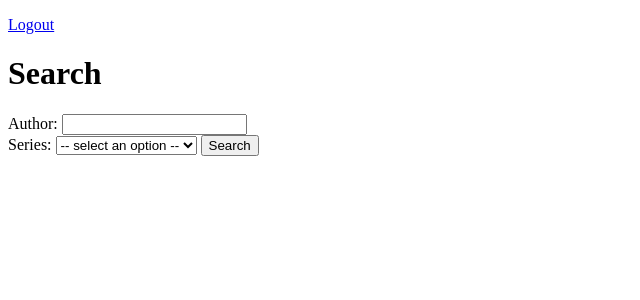
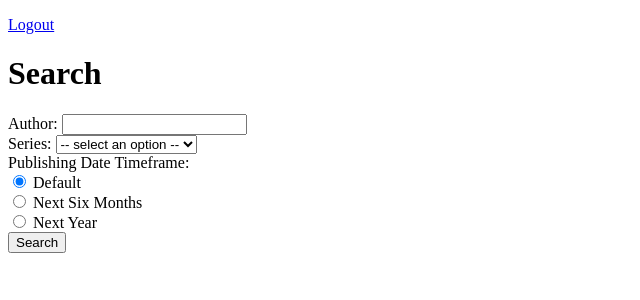
Before and after one commit to sdublish/hackbright-project, a Flask app: page /search in a window 1280 px wide. Shown: the top 300 px of the page, without its empty margins (0-640 px from the left). Run offline with Flask 2, Linux system fonts and the light colour scheme; the visitor is signed in with stand-in values (Sample User, id 1); data that the repository does not hold is empty.

Commit message:
Added date search functionality, worked on series and author info page

```diff
--- a/server.py
+++ b/server.py
@@ -5,6 +5,7 @@ import xml.etree.ElementTree as ET
 
 from flask import Flask, session, request, render_template, redirect, flash, jsonify
 from model import connect_to_db, User, Author, Fav_Author, Series, Fav_Series, db
+from datetime import datetime, timedelta
 
 from flask_debugtoolbar import DebugToolbarExtension
 from jinja2 import StrictUndefined
@@ -16,6 +17,20 @@ app.jinja_env.undefined = StrictUndefined
 app.secret_key = os.environ["FLASK_SECRET_KEY"]
 goodreads_key = os.environ["GOODREADS_API_KEY"]
 google_books_key = os.environ["GOOGLE_BOOKS_API_KEY"]
+
+
+def convert_string_to_datetime(date_string):
+    """ Given a string representing the date, returns a datetime
+    object corresponding to said string."""
+    date_split = date_string.split("-")
+
+     # might make sense to change the order of these if statements around
+    if len(date_split) == 1:
+        return datetime.strptime(date_string, "%Y")
+    elif len(date_split) == 2:
+        return datetime.strptime(date_string, "%Y-%m")
+    else:
+        return datetime.strptime(date_string, "%Y-%m-%d")
 
 
 def get_author_goodreads_info(author_name):
@@ -91,37 +106,80 @@ def get_series_list_by_author(author_id):
 
 def get_last_book_of_series(series_name, series_id):
     payload = {"key": goodreads_key, "id": series_id}
-    response = requests.get(" https://www.goodreads.com/series/show/", params=payload)
+    response = requests.get("https://www.goodreads.com/series/show/", params=payload)
     # also need to do some checks to make sure everything is working well with the API
     tree = ET.fromstring(response.content)
     series_length = tree.find("series").find("primary_work_count").text
-    # series length should be an integer, so I don't need to worry about working with strings, I think
     series_works = list(tree.find("series").find("series_works"))  # a list of all the books in said series
     by_user_position = {}
+
     for work in series_works:
         user_position = work.find("user_position").text
         # user position, at least in a series, seems to be pretty unique
+        # or we can store it in a list and just get the first one out.
         by_user_position[user_position] = work
 
-    title = None
+    title = 'untitled'
     published = None
 
-    while title is None and series_length >= "1":
+    # i am pretty sure I can write this while loop prettier
+    # also, may want to change it so it just looks for a publication date
+    # basically I need to hash out these conditions
+
+    while ('untitled' in title.lower() and published is None) and series_length >= "1":
         work = by_user_position[series_length]  # maybe do get here so i don't get a key error
-        title = work.find("work").find("original_title").text
-        published = work.find("work").find("original_publication_year").text
+        title = work.find("work").find("best_book").find("title").text
+        p_year = work.find("work").find("original_publication_year").text
+        p_month = work.find("work").find("original_publication_month").text
+        p_date = work.find("work").find("original_publication_day").text
+
+        if p_month in ["1", "2", "3", "4", "5", "6", "7", "8", "9"]:
+            p_month = "0" + p_month
+
+        if p_date in ["1", "2", "3", "4", "5", "6", "7", "8", "9"]:
+            p_date = "0" + p_date
+
+        # if statements can definitely be cleaned up
+        if p_year and p_month and p_date:
+            published = "{}-{}-{}".format(p_year, p_month, p_date)
+
+        elif p_year and p_month:
+            published = "{}-{}".format(p_year, p_month)
+
+        elif p_year:
+            published = p_year
+
         series_length = str(int(series_length) - 1)
 
-    # I could do a check here seeing if title is none, and replacing it with something else
+    if published is None:  # if it still can't find a date... look at a different API
+        payload = {"q": title,
+                   "langRestrict": "en",
+                   "printType": "books",
+                   "key": google_books_key
+                   }
+        # might consider some more checks to make sure search is going okay
 
-    print(title, published)
+        r2 = requests.get("https://www.googleapis.com/books/v1/volumes", params=payload)
+        r2_json = r2.json()
+        published = r2_json["items"][0]["volumeInfo"]["publishedDate"]
+        # include the check which is in author search
+
+    most_recent = (title, published)
+    result = None
+
+    pdate = convert_string_to_datetime(published)
+    # add the title and published date to results (most recent)
+
+    # then check to see if datetime object is in between times provided
+    # if it is, add to results (yes, can be duplicate info)
+    # if not ... go to next book and see if it fits criteria
+    # if nothing fits, return something which is like nothing or something like that?
+
+    print(most_recent)
     if "search_history" in session:
-        session["search_history"].append((series_name, title, published))
+        session["search_history"].append((series_name, most_recent))
 
-    return {'title': title, 'published': published}
-
-    # things I need to do: if no publication date is provided, get publication date from Google Books
-    # I need to do a decent amount of data validation here
+    return {'most_recent': most_recent, 'published': published}
 
 
 @app.route("/")
@@ -139,6 +197,13 @@ def show_search():
 def search():
     author = request.form.get("author")
     series_name = request.form.get("series")
+    timeframe = int(request.form.get("timeframe"))
+
+    date = request.form.get("date")
+    date_str = " ".join(date.split()[1:])
+    py_date = datetime.strptime(date_str, "%b %d %Y")
+    td = timedelta(days=timeframe)
+    # td will evaluate as False if days=0
 
     if author and series_name:
         flash("Please enter only one!")
@@ -151,13 +216,12 @@ def search():
                    "printType": "books",
                    "key": google_books_key
                    }
-        # if I want to limit fields I should mess around with requests to see what I get
-        # also I should probably limit how many results I get back. I don't need to comb through
-        # 400 + results... right?
+
         response = requests.get("https://www.googleapis.com/books/v1/volumes", params=payload)
 
         if response.status_code == 200:
             results = response.json()  # returns a very complicated dictionary
+            # can clean up the code here
             next_book = results["items"][0]["volumeInfo"]
 
             next_book_id = results["items"][0]["id"]
@@ -169,8 +233,26 @@ def search():
             # can do another check here to see if request went okay
             results_2 = r2.json()
             published_date = results_2["volumeInfo"]["publishedDate"]
+            pdate = convert_string_to_datetime(published_date)
 
-            # seems like the best way to get thww correct publication info is to go straight to the book. Multiple API calls, yay!
+            most_recent = (next_book["title"], published_date)
+            result = None
+
+            if td:
+                # check to see if book fits in timeframe
+                # if book was published before today, return None (display will be handled later)
+                # if not, loop through books until you do
+                pass
+            else:  # default search
+                result = most_recent
+
+            # might make sense to change the order of these if statements around
+
+            # need some sort of check for the date
+            # add this to results
+
+            # otherwise continue loop
+
             # Also, need to do more data validation stuff here.
 
             print(next_book["title"], published_date)
@@ -188,6 +270,7 @@ def search():
     elif series_name:
         series = Series.query.filter_by(series_name=series_name).first()
         if series.goodreads_id:
+            # will probably need to pass in date/timeframe into this function to make it work
             get_last_book_of_series(series_name, series.goodreads_id)
             # how do I want to do the search for the publication date?
             # do I simply want to do an author search and go from there?
@@ -442,6 +525,7 @@ def signup():
 @app.route("/user/<user_id>")
 def show_profile(user_id):
     user = User.query.get(user_id)
+    # you know, I could probably change this query so it only returns the series_id...
     fav_series_id = [s.series_id for s in Fav_Series.query.filter_by(user_id=user_id).all()]
     series = Series.query.filter(db.not_(Series.series_id.in_(fav_series_id))).all()
     return render_template("user_info.html", user=user, series=series)
@@ -494,6 +578,7 @@ def update_authors():
                     db.session.add(Fav_Author(author_id=author.author_id, user_id=user_id))
                     flash("Successfully added {}".format(author_name))
             else:  # if author is NOT in database
+                # unpack data?
                 goodreads_info = get_author_goodreads_info(author_name)
 
                 if author_name != goodreads_info[1]:  # name entered and name returned from goodreads do not match (indicates typo)
@@ -549,11 +634,11 @@ def update_series():
 
             else:
                 db.session.add(Fav_Series(series_id=series_id, user_id=user_id))
+                flash("Successfully added {}".format(series.series_name))
 
     # maybe figure out I want to handle if the series check fails later...
 
     db.session.commit()
-    flash("Series successfully updated")
     return redirect("/user/{}".format(user_id))
 
 
@@ -577,6 +662,7 @@ def update_fav_series():
 @app.route("/author/<author_id>")
 def show_author_info(author_id):
     author = Author.query.get(author_id)
+    author_info = {}
 
     if author.goodreads_id is None:
         # author.goodreads_id = get_author_goodreads_info(author.authoruthor_name)[0]
@@ -588,26 +674,50 @@ def show_author_info(author_id):
         response = requests.get("https://www.goodreads.com/author/show/", params=payload)
         # if response was successfully made
         tree = ET.fromstring(response.content)
-        author_info = tree.find("author")
-        # info to display: total works, gender, list of series, list of works
-        return render_template("author_info.html", author=author)
+        a_info = tree.find("author")
+        author_info["description"] = a_info.find("about").text
+        # need to clean up description somehow
+        author_info["gender"] = a_info.find("gender").text
+        # might want to modify how the date is shown?
+        author_info["bday"] = a_info.find("born_at").text
+        author_info["dday"] = a_info.find("died_at").text
+
+        return render_template("author_info.html", author=author, info=author_info)
 
     else:
         # display something else
         pass
 
-    return render_template("author_info.html", author=author)
+    return render_template("author_info.html", author=author, info=author_info)
 
 
 @app.route("/series/<series_id>")
 def show_series_info(series_id):
     series = Series.query.get(series_id)
-    # since all series have goodread ids now
-    # can send a request to goodreads to get info!
+    series_info = {}
+
     if series.goodreads_id:
-        pass
+        payload = {"key": goodreads_key, "id": series.goodreads_id}
+        response = requests.get("https://www.goodreads.com/series/show/", params=payload)
 
-    return render_template("series_info.html", series=series)
+        if response.status_code == 200:
+            tree = ET.fromstring(response.content)
+            s_info = tree.find("series")
+            series_info["description"] = s_info.find("description").text.strip()
+            # need to clean up description for display purpose
+            series_info["length"] = s_info.find("primary_work_count").text
+            series_works = list(s_info.find("series_works"))
+            series_info["works"] = []
+
+            for work in series_works:
+                # positions = list(range(1, int(series_info["length"]) + 1))
+                # how do I want to do this??? you know what, right now let's just iterate through the whole thing
+                title = work.find("work").find("best_book").find("title").text
+                author = work.find("work").find("best_book").find("author").find("name").text
+                pub_date = work.find("work").find("original_publication_year").text
+                series_info["works"].append((title, author, pub_date))
+
+    return render_template("series_info.html", series=series, info=series_info)
 
 
 if __name__ == "__main__":
--- a/templates/search.html
+++ b/templates/search.html
@@ -5,23 +5,19 @@
 <!-- Thing which would be cool to do: have people tell me if they're searching by author or series
     and modify the form to show the proper fields depending on user input -->
 <!-- Use the buttons or something, things which only allow one option -->
-    <!-- If it's series, go through goodreads
-    If it's an author, go through Google Books, because I think that's better?
-    Then submit the form and... huh. Do I need it on a different page altogether?
-    Well, I need to check if preventDefault prevents the update from going back the the server
-    Since I would like to update the search history in some way
-    And I rather NOT code that all in the page because that feels weird
-    It would be cool to make it show up dynamically though
--->
+
 <form id="search" action="/search" method="POST">
+    <input hidden type="text" name="date" id="date">
     Author: <input type="text" name="author"><br>
     Series: <select name="series">
     <option selected value> -- select an option -- </option>{% for s in series %}
     <option value="{{s.series_name}}"> {{ s.series_name }} </option>
     {% endfor %}
-</select>
-    <!-- Something for the timeframe here. Either actual date-time or some options of how far out you want to go -->
-
+</select><br>
+    Publishing Date Timeframe: <br>
+    <input type="radio" name="timeframe" checked value="0"> Default <br>
+    <input type="radio" name="timeframe" value="183"> Next Six Months <br>
+    <input type="radio" name="timeframe" value="365"> Next Year <br>
     <input type="Submit" value="Search">
 </form>
 <div id="results"> </div>
@@ -30,14 +26,18 @@
 {% endif %}
 
 <script>
+$("#search").on("submit", function(){
+    let date = new Date();
+    $("#date").val(date.toDateString());
+});
 
-$("#search").on("submit", function(evt){
-    // evt.preventDefault();
-    let author;
-    let series;
-    // need to check to see what javascript gets from an empty field
+// $("#search").on("submit", function(evt){
+//     evt.preventDefault();
+//     let author;
+//     let series;
+//     // need to check to see what javascript gets from an empty field
 
-});
+// });
 // Things I need to put in here:
 // Check to see if at least one field is filled out
 // If not, complain (if zero or two)
```
Also changed, not shown: templates/author_info.html (+18 -0 lines), templates/series_info.html (+24 -0 lines), templates/series_results.html (+8 -1 lines), templates/user_info.html (+8 -2 lines).
